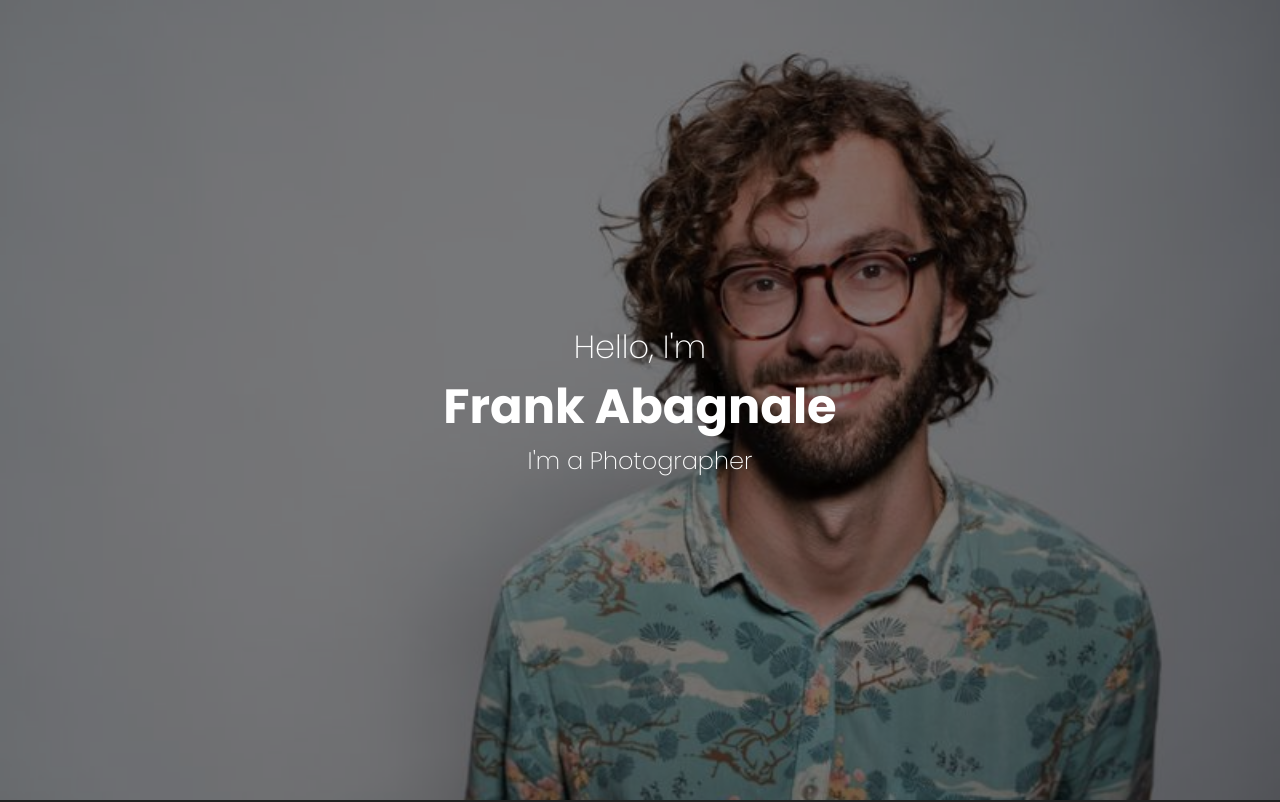
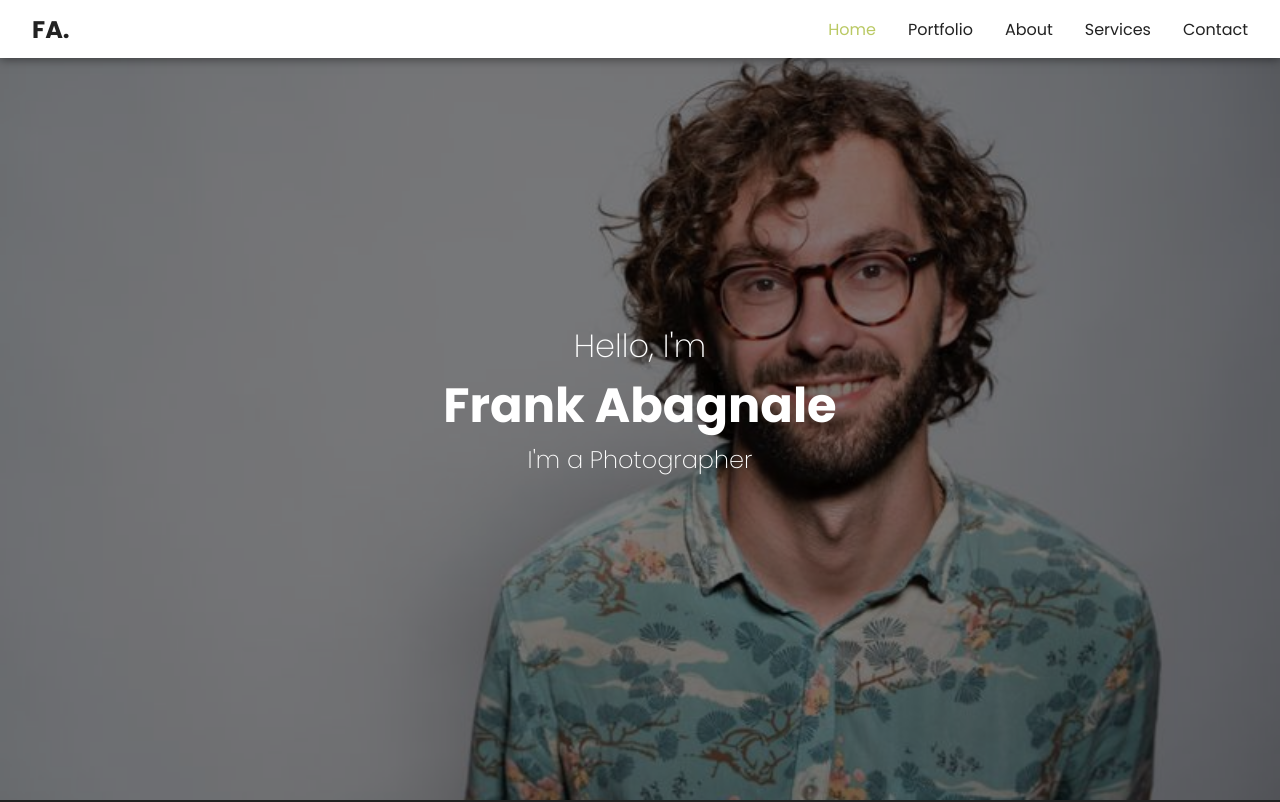
Before and after one commit to hellofromiqbal/portfolio-test2, a React (Create React App) app: page / in a window 1280 px wide. Shown: the top 802 px of the page. Built offline with nearby package versions, Linux system fonts and the light colour scheme; the HTML template or start-up script is replaced by a standard one.

Commit message:
eight commit

```diff
--- a/src/App.js
+++ b/src/App.js
@@ -2,12 +2,16 @@ import About from "./components/about/About";
 import Contact from "./components/contact/Contact";
 import Footer from "./components/footer/Footer";
 import Jumbotron from "./components/jumbotron/Jumbotron";
+import Navbar from "./components/navbar/Navbar";
+import NavbarFloat from "./components/navbar/NavbarFloat";
 import Portfolio from "./components/portfolio/Portfolio";
 import Services from "./components/services/Services";
 
 function App() {
   return (
     <div className="App">
+      <Navbar />
+      <NavbarFloat />
       <Jumbotron />
       <Portfolio />
       <About />
--- a/src/components/footer/footer.css
+++ b/src/components/footer/footer.css
@@ -19,6 +19,10 @@
 }
 
 @media screen and (max-width: 600px) {
+    .footer__container {
+        padding: 5rem 0 7rem;
+    }
+
     .footer__copyright {
         width: 80%;
         margin: 0 auto;
--- a/src/components/jumbotron/Jumbotron.js
+++ b/src/components/jumbotron/Jumbotron.js
@@ -2,7 +2,7 @@ import './jumbotron.css';
 
 const Jumbotron = () => {
   return (
-    <section className="jumbo__container">
+    <section className="jumbo__container" id='home'>
       <div className="jumbo__content">
         <h3>Hello, I'm</h3>
         <h1>Frank Abagnale</h1>
--- /dev/null
+++ b/src/components/navbar/Navbar.js
@@ -0,0 +1,23 @@
+import './navbar.css';
+import { useState } from 'react';
+
+const Navbar = () => {
+  const [active, setActive] = useState('#home');
+
+  return (
+    <nav className='navbar__fixed'>
+      <div className="navbar__brand">
+        <h1>FA.</h1>
+      </div>
+      <ul className="navigation__fixed">
+        <li><a href="#home" className={active === '#home' ? 'active' : ''} onClick={() => setActive('#home')}>Home</a></li>
+        <li><a href="#portfolio" className={active === '#portfolio' ? 'active' : ''} onClick={() => setActive('#portfolio')}>Portfolio</a></li>
+        <li><a href="#about" className={active === '#about' ? 'active' : ''} onClick={() => setActive('#about')}>About</a></li>
+        <li><a href="#services" className={active === '#services' ? 'active' : ''} onClick={() => setActive('#services')}>Services</a></li>
+        <li><a href="#contact" className={active === '#contact' ? 'active' : ''} onClick={() => setActive('#contact')}>Contact</a></li>
+      </ul>
+    </nav>
+  );
+}
+
+export default Navbar;
--- /dev/null
+++ b/src/components/navbar/NavbarFloat.js
@@ -0,0 +1,23 @@
+import './navbarfloat.css';
+import { useState } from 'react';
+import { AiOutlineHome, AiOutlineUser, AiOutlineFileSearch } from 'react-icons/ai';
+import { RiServiceLine } from 'react-icons/ri';
+import { HiOutlineChat } from 'react-icons/hi';
+
+const NavbarFloat = () => {
+  const [active, setActive] = useState('#home');
+
+  return (
+    <nav className='navbar__float'>
+      <ul className="navigation__float">
+        <li><a href="#home" className={active === '#home' ? 'active' : ''} onClick={() => setActive('#home')}><AiOutlineHome /></a></li>
+        <li><a href="#portfolio" className={active === '#portfolio' ? 'active' : ''} onClick={() => setActive('#portfolio')}><AiOutlineFileSearch /></a></li>
+        <li><a href="#about" className={active === '#about' ? 'active' : ''} onClick={() => setActive('#about')}><AiOutlineUser /></a></li>
+        <li><a href="#services" className={active === '#services' ? 'active' : ''} onClick={() => setActive('#services')}><RiServiceLine /></a></li>
+        <li><a href="#contact" className={active === '#contact' ? 'active' : ''} onClick={() => setActive('#contact')}><HiOutlineChat /></a></li>
+      </ul>
+    </nav>
+  );
+}
+
+export default NavbarFloat;
--- /dev/null
+++ b/src/components/navbar/navbar.css
@@ -0,0 +1,41 @@
+.navbar__fixed {
+    display: flex;
+    justify-content: space-between;
+    align-items: center;
+    padding: .7rem 2rem;
+    position: sticky;
+    top: 0;
+    background: #fff;
+    box-shadow: 0 1px 10px rgba(0, 0, 0, .5);
+    z-index: 2;
+}
+
+.navbar__brand h1 {
+    color: #222;
+}
+
+.navigation__fixed {
+    display: flex;
+    list-style: none;
+    gap: 2rem;
+}
+
+a {
+    color: #222;
+    text-decoration: none;
+}
+
+.active {
+    color: #fff;
+}
+
+
+@media screen and (max-width: 600px) {
+    .navbar__fixed {
+      display: none;
+    }
+
+    body {
+        margin-top: 0;
+    }
+}
--- /dev/null
+++ b/src/components/navbar/navbarfloat.css
@@ -0,0 +1,41 @@
+.navigation__float {
+    background: rgba(0, 0, 0, .8);
+    width: max-content;
+    padding: 0.7rem 1.7rem;
+    z-index: 2;
+    position: fixed;
+    left: 50%;
+    transform: translateX(-50%);
+    bottom: 2rem;
+    display: flex;
+    gap: 0.8rem;
+    border-radius: 3rem;
+    backdrop-filter: blur(15px);
+    list-style: none;
+}
+
+.navigation__float a {
+    background: transparent;
+    padding: .9rem;
+    border-radius: 50%;
+    display: flex;
+    color: #f8f9fa;
+    font-size: 1.1rem;
+    transition: var(--transition);
+}
+
+.navigation__float a:hover {
+    background: #f8f9fa;
+    color: black;
+}
+
+.navigation__float a.active {
+    background-color: #f8f9fa;
+    color: black;
+}
+
+@media screen and (min-width: 600px) {
+    .navbar__float {
+        display: none;
+    }
+}
--- a/src/index.css
+++ b/src/index.css
@@ -6,12 +6,20 @@
   box-sizing: border-box;
 }
 
+html {
+  scroll-behavior: smooth;
+}
+
+:target {
+  scroll-margin-top: 3rem;
+}
+
 ::-webkit-scrollbar {
-  scroll-behavior: smooth;
   display: none;
 }
 
 body {
+  margin-top: -3.6rem;
   font-family: 'Poppins', sans-serif;
 }
 
@@ -36,3 +44,9 @@ body {
 .btn-primary:hover {
   background: #97a15c;
 }
+
+@media screen and (max-width: 600px) {
+  :target {
+    scroll-margin-top: 0rem;
+  }
+}
```
